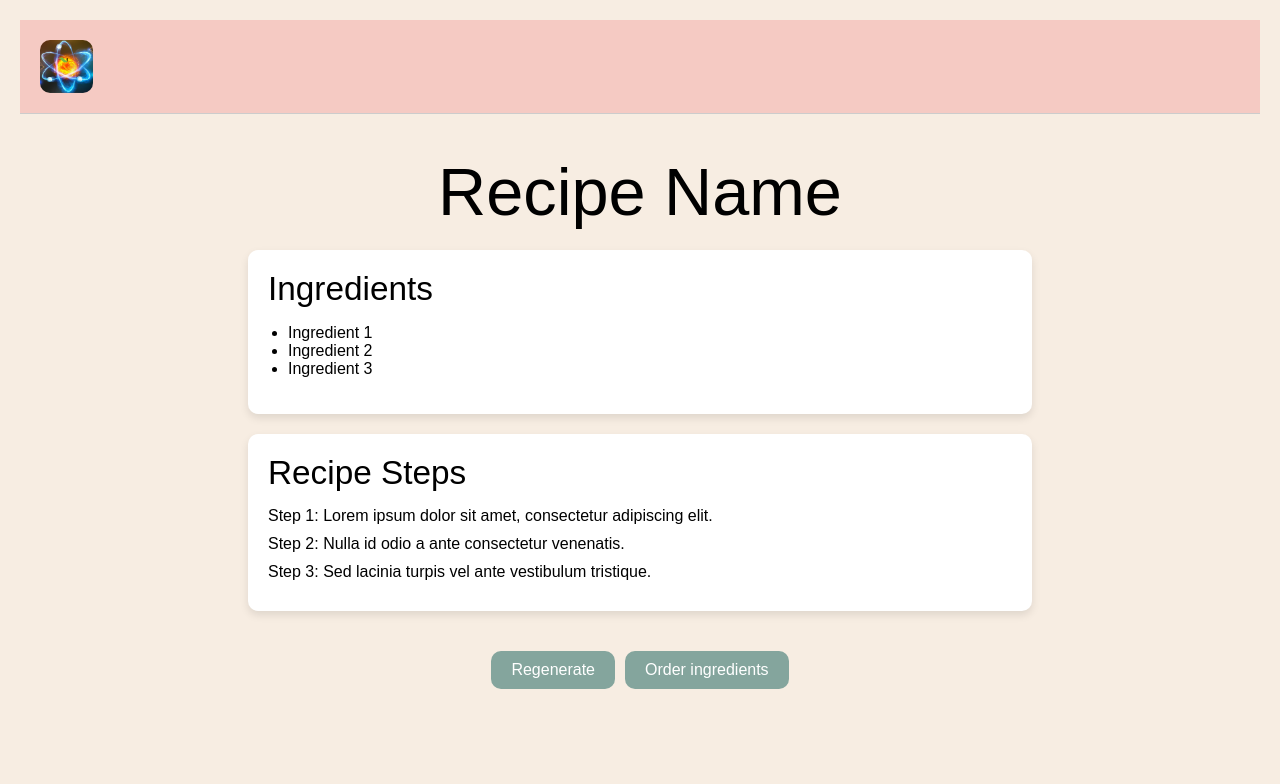
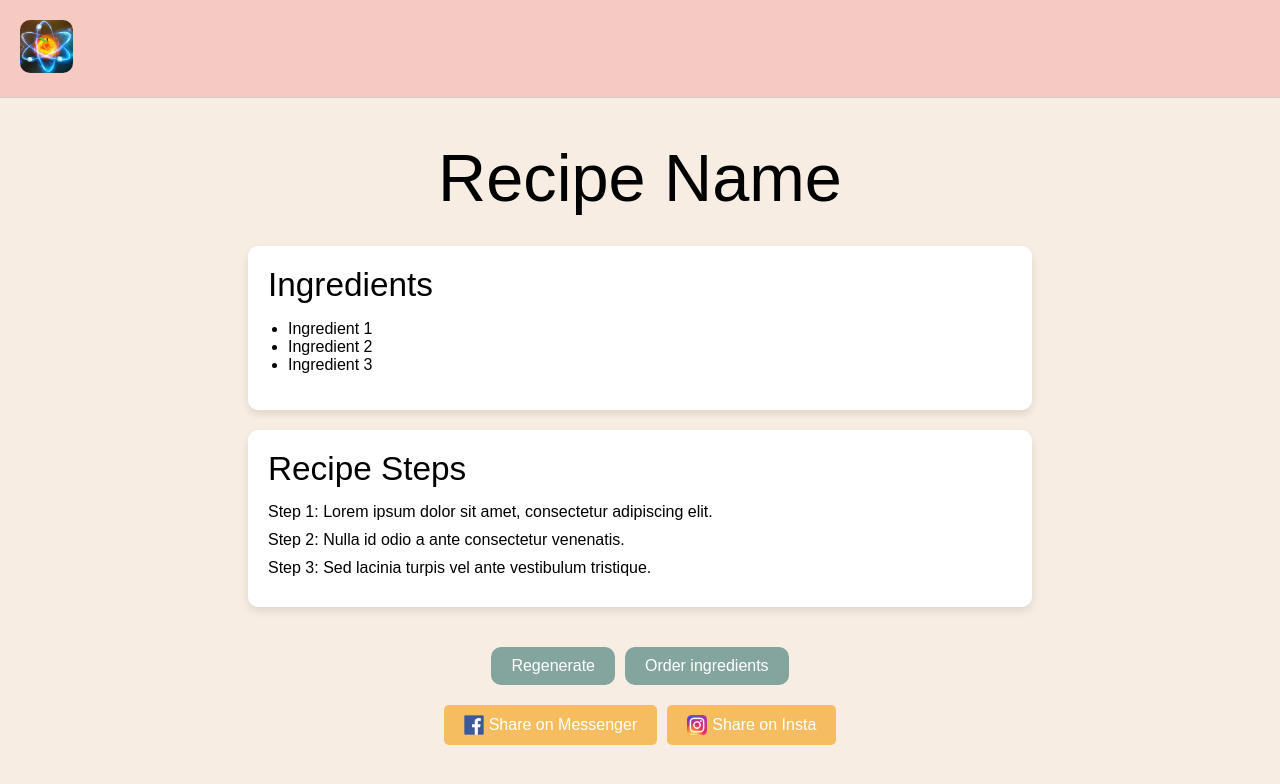
Before and after one commit to AX-0/FridgeFusion, a Flask app: template templates/Recipe.html in a window 1280 px wide. Shown: the top 784 px of the page. Run offline with Flask 3, Linux system fonts and the light colour scheme; the template is opened without the code that fills it, so the values that code supplies are empty; some web fonts are replaced.

Commit message:
share sns feature

```diff
--- a/templates/Recipe.html
+++ b/templates/Recipe.html
@@ -11,19 +11,22 @@
     justify-content: center;
   }
 
+  .header {
+    background-color: #F5CAC3;
+    position: absolute;
+    top: 0;
+    left: 0;
+    right: 0;
+    padding: 20px;
+    border-bottom: 1px solid #ccc;
+    margin-bottom: 40px;
+  }
+
   .title {
     text-align: center;
     font-size: 50pt;
-    margin-bottom: 20px;
-  }
-
-  .header {
-    background-color: #F5CAC3;
-    display: flex;
-    align-items: center;
-    padding: 20px;
-    border-bottom: 1px solid #ccc; /* Line after the header */
-    margin-bottom: 40px;
+    margin-top: 120px;
+    margin-bottom: 30px;
   }
 
   .logo {
@@ -31,13 +34,6 @@
     height: 40pt;
     margin-right: 20px;
     border-radius: 10px;
-  }
-
-  .bigcontainer {
-    background-color: F5CAC3;
-    margin-left: 40px;
-    margin-right: 40px;
-
   }
 
   .container {
@@ -86,6 +82,38 @@
     cursor: pointer;
     border-radius: 10px;
   }
+
+  .share-button {
+    display: flex;
+    justify-content: center;
+    gap: 10px;
+    margin-top: 20px;
+  }
+
+  .share-button button,
+  .share-button a {
+    background-color: #F6BD60;
+    color: white;
+    border: none;
+    padding: 10px 20px;
+    border-radius: 5px;
+    cursor: pointer;
+    text-decoration: none;
+    display: flex;
+    align-items: center;
+    gap: 5px;
+  }
+
+  .instagram-icon {
+    width: 20px;
+    height: 20px;
+  }
+
+  .facebook-icon {
+    width: 20px;
+    height: 20px;
+  }
+
 </style>
 </head>
 
@@ -122,5 +150,30 @@
   <button class="button">Order ingredients</button>
 </div>
 
+<div class="share-button">
+  <a href="#" id="fb-messenger-share">
+      <img src="facebook-icon.png" alt="Facebook Messenger" class="facebook-icon">
+      Share on Messenger
+  </a>
+
+  <a href="#" id="insta-dm-share">
+      <img src="instagram-icon.png" alt="Instagram Direct Message" class="instagram-icon">
+      Share on Insta
+  </a>
+</div>
+
+
+<script>
+  document.getElementById('fb-messenger-share').addEventListener('click', function() {
+      var shareUrl = 'https://www.facebook.com/dialog/send?app_id=dotori0409&link=' + encodeURIComponent(window.location.href);
+      window.open(shareUrl, '_blank', 'width=600,height=400');
+  });
+
+  document.getElementById('insta-dm-share').addEventListener('click', function() {
+      var instaUsername = 'do_02v';
+      var shareUrl = 'https://www.instagram.com/' + instaUsername + '/?utm_source=ig_web_copy_link';
+      window.open(shareUrl, '_blank', 'width=600,height=400');
+  });
+</script>
 </body>
 </html>
```
Also changed, not shown: templates/facebook-icon.png (added), templates/instagram-icon.png (added), 1 other file.
